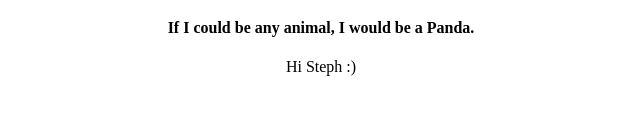
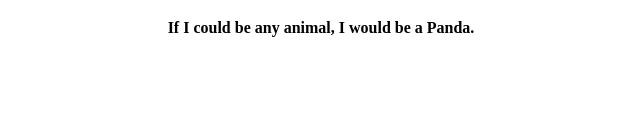
Before and after one commit to Pabs000/My-First-Repository, a plain HTML site: page index.html in a window 1280 px wide. Shown: the part 290-404 px from the top of the page, 319-959 px from the left. Drawn offline with Linux system fonts and the light colour scheme.

Commit message:
Fixing it to be the original assignment

```diff
--- a/index.html
+++ b/index.html
@@ -15,7 +15,7 @@
                     <h4>My favorite color is Blue.</h4>
                     <h4>My favorite food is Sushi.</h4>
                     <h4>If I could be any animal, I would be a Panda.</h4>
-                    <p>Hi Steph :)</p>
+
             </div>
           </body>
         </html>
```
